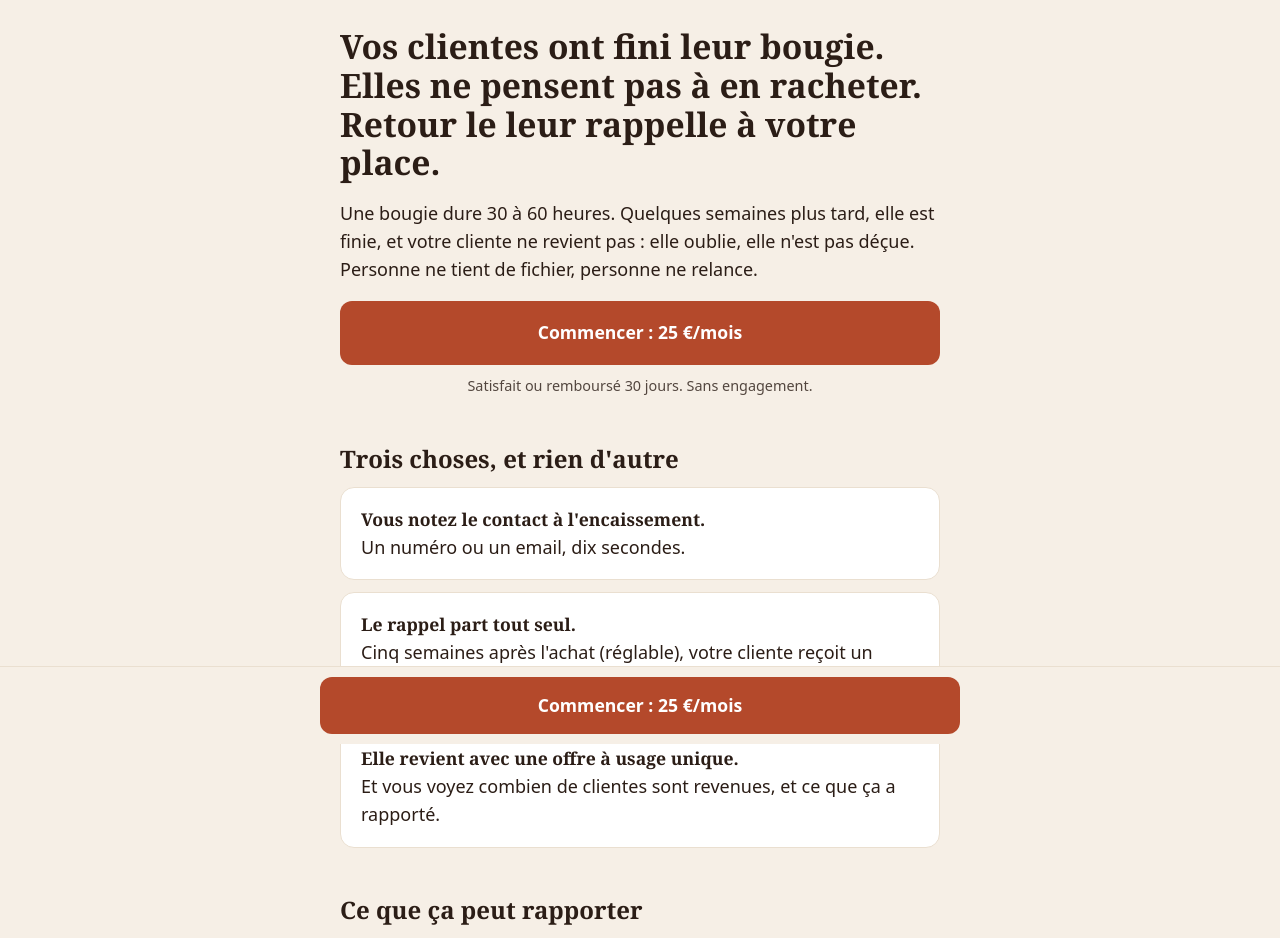
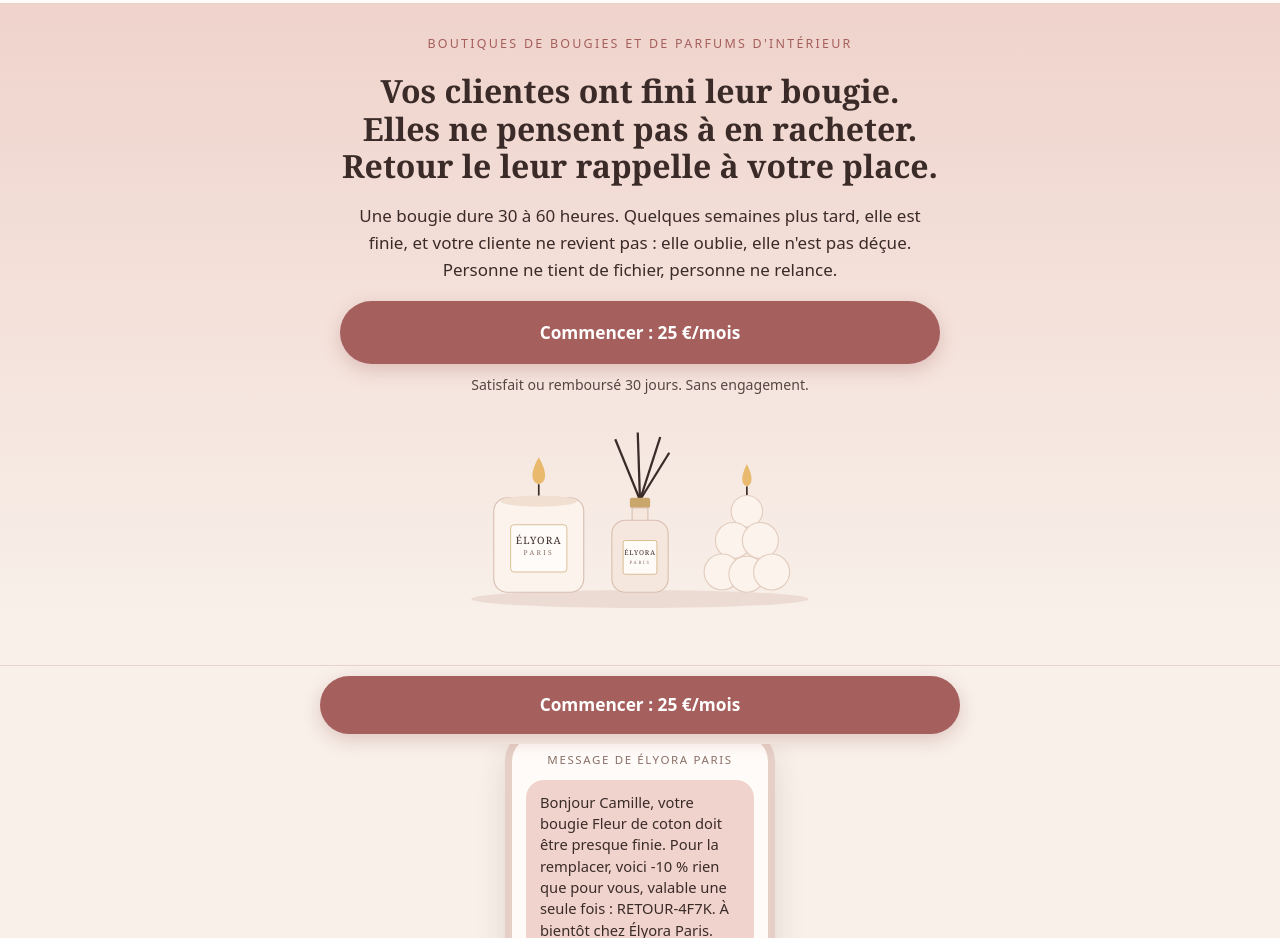
Before and after one commit to ElyoraParis/Retour-, a plain HTML site: page index.html in a window 1280 px wide. Shown: the part 56-994 px from the top of the page. Drawn offline with Linux system fonts and the light colour scheme.

Commit message:
Update index.html

```diff
--- a/index.html
+++ b/index.html
@@ -4,64 +4,115 @@
 <meta charset="utf-8">
 <meta name="viewport" content="width=device-width, initial-scale=1">
 <title>Retour : le rappel qui fait revenir vos clientes</title>
-<meta name="description" content="Vos clientes ont fini leur bougie. Retour leur rappelle de en racheter une, à votre place. 25 €/mois, satisfait ou remboursé 30 jours.">
+<meta name="description" content="Vos clientes ont fini leur bougie. Elles ne pensent pas à en racheter. Retour le leur rappelle à votre place. 25 €/mois, satisfait ou remboursé 30 jours.">
 <meta property="og:title" content="Retour : le rappel qui fait revenir vos clientes">
 <meta property="og:description" content="Vos clientes ont fini leur bougie. Retour le leur rappelle à votre place.">
 <meta property="og:type" content="website">
 <meta property="og:locale" content="fr_FR">
 <style>
-:root{--fond:#F6EFE6;--encre:#2B1D16;--accent:#B4492B;--clair:#EADFD0}
+:root{--fond:#F8F0E9;--rose:#EFD3CC;--encre:#3B2B28;--accent:#A55F5C;--or:#B8955A;--blanc:#FFFBF8;--ligne:#E6D3C9}
 *{box-sizing:border-box}
 html{scroll-behavior:smooth}
-body{margin:0;background:var(--fond);color:var(--encre);font:18px/1.55 system-ui,-apple-system,"Segoe UI",sans-serif;padding-bottom:84px}
-main,footer{max-width:640px;margin:0 auto;padding:0 20px}
-h1,h2,h3{font-family:Georgia,"Times New Roman",serif;line-height:1.15;font-weight:700}
-h1{font-size:2.1rem;margin:36px 0 16px}
-h2{font-size:1.5rem;margin:48px 0 14px}
-.marque{font-family:Georgia,serif;font-weight:700;letter-spacing:.04em;padding-top:20px;font-size:1.1rem}
-.marque span{color:var(--accent)}
-.btn{display:block;text-align:center;background:var(--accent);color:#fff;text-decoration:none;font-weight:700;padding:18px 20px;border-radius:12px;font-size:1.1rem}
-.petit{font-size:.9rem;opacity:.8;text-align:center;margin:10px 0 0}
-.carte{background:#fff;border:1px solid var(--clair);border-radius:14px;padding:18px 20px;margin:12px 0}
-.carte b{font-family:Georgia,serif;font-size:1.1rem}
-.prix{font-family:Georgia,serif;font-size:2.6rem;font-weight:700;margin:0}
-.garantie{border:2px solid var(--accent);border-radius:14px;padding:18px 20px;margin:20px 0}
-details{border-bottom:1px solid var(--clair);padding:14px 0}
+body{margin:0;background:var(--fond);color:var(--encre);font:17px/1.6 system-ui,-apple-system,"Segoe UI",sans-serif;padding-bottom:84px}
+.c{max-width:640px;margin:0 auto;padding:0 20px}
+h1,h2,.serif{font-family:Georgia,"Times New Roman",serif;font-weight:700;line-height:1.18}
+h1{font-size:2rem;margin:18px 0 14px}
+h2{font-size:1.5rem;margin:52px 0 14px;text-align:center}
+h2:after{content:"";display:block;width:44px;height:2px;background:var(--or);margin:12px auto 0}
+.haut{background:var(--blanc);border-bottom:1px solid var(--ligne);text-align:center;padding:16px 0}
+.logo{font-family:Georgia,serif;font-weight:700;letter-spacing:.32em;font-size:1.05rem}
+.logo span{color:var(--accent)}
+.hero{background:linear-gradient(var(--rose),var(--fond));padding:30px 0 10px;text-align:center}
+.sur{font-size:.78rem;letter-spacing:.18em;text-transform:uppercase;color:var(--accent);margin:0}
+.btn{display:block;text-align:center;background:var(--accent);color:#fff;text-decoration:none;font-weight:700;padding:18px 20px;border-radius:999px;font-size:1.08rem;box-shadow:0 6px 18px rgba(165,95,92,.28)}
+.petit{font-size:.88rem;opacity:.85;text-align:center;margin:10px 0 0}
+.bougies{display:block;width:100%;max-width:360px;margin:22px auto 0}
+.tel{width:270px;max-width:100%;margin:0 auto;background:var(--blanc);border:7px solid #E5CFC6;border-radius:34px;padding:16px 14px 18px;box-shadow:0 14px 30px rgba(59,43,40,.12)}
+.tel small{display:block;text-align:center;font-size:.72rem;letter-spacing:.14em;text-transform:uppercase;color:#8a7068;margin-bottom:10px}
+.bulle{background:var(--rose);border-radius:18px 18px 18px 4px;padding:12px 14px;font-size:.92rem;line-height:1.45;text-align:left}
+.ex{text-align:center;font-size:.82rem;opacity:.75;margin:12px 0 0}
+.carte{background:var(--blanc);border:1px solid var(--ligne);border-radius:18px;padding:18px 20px;margin:12px 0}
+.num{display:inline-block;width:30px;height:30px;line-height:30px;text-align:center;border-radius:50%;background:var(--rose);color:var(--accent);font-family:Georgia,serif;font-weight:700;margin-right:8px}
+.carte b{font-family:Georgia,serif;font-size:1.08rem}
+.prix{font-family:Georgia,serif;font-size:2.8rem;font-weight:700;margin:0;text-align:center}
+.prix span{font-size:1rem;font-weight:400}
+.garantie{background:var(--blanc);border:2px solid var(--or);border-radius:18px;padding:18px 20px;margin:20px 0}
+details{border-bottom:1px solid var(--ligne);padding:14px 0}
 summary{font-weight:700;cursor:pointer}
 footer{padding-top:40px;padding-bottom:20px;font-size:.9rem}
 footer a{color:var(--encre);margin-right:14px}
-.legal{display:none;background:#fff;border-radius:14px;padding:20px;margin:24px 0;font-size:.95rem}
+.legal{display:none;background:var(--blanc);border-radius:14px;padding:20px;margin:24px 0;font-size:.95rem}
 .legal:target{display:block}
-.fixe{position:fixed;left:0;right:0;bottom:0;background:var(--fond);padding:10px 16px calc(10px + env(safe-area-inset-bottom));border-top:1px solid var(--clair)}
+.fixe{position:fixed;left:0;right:0;bottom:0;background:var(--fond);padding:10px 16px calc(10px + env(safe-area-inset-bottom));border-top:1px solid var(--ligne)}
 .fixe .btn{max-width:640px;margin:0 auto;padding:15px}
 </style>
 </head>
 <body>
-<main>
-<div class="marque">RETOUR<span>.</span></div>
 
+<div class="haut"><div class="logo">RETOUR<span>.</span></div></div>
+
+<section class="hero"><div class="c">
+<p class="sur">Boutiques de bougies et de parfums d'intérieur</p>
 <h1>Vos clientes ont fini leur bougie. Elles ne pensent pas à en racheter. Retour le leur rappelle à votre place.</h1>
 <p>Une bougie dure 30 à 60 heures. Quelques semaines plus tard, elle est finie, et votre cliente ne revient pas : elle oublie, elle n'est pas déçue. Personne ne tient de fichier, personne ne relance.</p>
 <a class="btn" href="https://buy.stripe.com/test_eVq00mfiq47AaRk0jf9Zm00">Commencer : 25 €/mois</a>
 <p class="petit">Satisfait ou remboursé 30 jours. Sans engagement.</p>
 
+<svg class="bougies" viewBox="0 0 320 170" role="img" aria-label="Bougie, diffuseur et bougie cube Élyora Paris">
+<ellipse cx="160" cy="160" rx="150" ry="8" fill="#E5CFC6" opacity=".6"/>
+<path d="M70 34C62 48 63 56 70 58C77 56 78 48 70 34Z" fill="#E9B96E"/>
+<line x1="70" y1="58" x2="70" y2="70" stroke="#3B2B28" stroke-width="1.5"/>
+<rect x="30" y="70" width="80" height="84" rx="12" fill="#FBF3EC" stroke="#D9BFB2"/>
+<ellipse cx="70" cy="73" rx="34" ry="5" fill="#F1DFD2"/>
+<rect x="45" y="94" width="50" height="42" rx="3" fill="#FFFBF8" stroke="#C9A66B" stroke-width=".6"/>
+<text x="70" y="111" text-anchor="middle" font-family="Georgia,serif" font-size="9" fill="#3B2B28" letter-spacing="1">ÉLYORA</text>
+<text x="70" y="121" text-anchor="middle" font-family="Georgia,serif" font-size="6" fill="#8a7068" letter-spacing="2">PARIS</text>
+<line x1="160" y1="72" x2="138" y2="18" stroke="#3B2B28" stroke-width="2"/>
+<line x1="160" y1="72" x2="158" y2="12" stroke="#3B2B28" stroke-width="2"/>
+<line x1="160" y1="72" x2="178" y2="16" stroke="#3B2B28" stroke-width="2"/>
+<line x1="160" y1="72" x2="186" y2="30" stroke="#3B2B28" stroke-width="2"/>
+<rect x="151" y="70" width="18" height="9" rx="2" fill="#C9A66B"/>
+<rect x="153" y="79" width="14" height="12" fill="#F6E7DE" stroke="#D9BFB2"/>
+<rect x="135" y="90" width="50" height="64" rx="12" fill="#F6E7DE" stroke="#D9BFB2"/>
+<rect x="145" y="108" width="30" height="30" rx="2" fill="#FFFBF8" stroke="#C9A66B" stroke-width=".6"/>
+<text x="160" y="121" text-anchor="middle" font-family="Georgia,serif" font-size="6" fill="#3B2B28" letter-spacing=".8">ÉLYORA</text>
+<text x="160" y="129" text-anchor="middle" font-family="Georgia,serif" font-size="4" fill="#8a7068" letter-spacing="1.5">PARIS</text>
+<path d="M255 40C249 52 250 58 255 60C260 58 261 52 255 40Z" fill="#E9B96E"/>
+<line x1="255" y1="60" x2="255" y2="68" stroke="#3B2B28" stroke-width="1.5"/>
+<g fill="#FBF3EC" stroke="#E3CDBF">
+<circle cx="255" cy="82" r="14"/>
+<circle cx="243" cy="108" r="16"/><circle cx="267" cy="108" r="16"/>
+<circle cx="233" cy="136" r="16"/><circle cx="255" cy="138" r="16"/><circle cx="277" cy="136" r="16"/>
+</g>
+</svg>
+</div></section>
+
+<main class="c">
+
+<h2>Le rappel, tel que le reçoit votre cliente</h2>
+<div class="tel">
+<small>Message de Élyora Paris</small>
+<div class="bulle">Bonjour Camille, votre bougie Fleur de coton doit être presque finie. Pour la remplacer, voici -10 % rien que pour vous, valable une seule fois : RETOUR-4F7K. À bientôt chez Élyora Paris.</div>
+</div>
+<p class="ex">Exemple de rappel. Le texte et l'offre sont les vôtres.</p>
+
 <h2>Trois choses, et rien d'autre</h2>
-<div class="carte"><b>Vous notez le contact à l'encaissement.</b><br>Un numéro ou un email, dix secondes.</div>
-<div class="carte"><b>Le rappel part tout seul.</b><br>Cinq semaines après l'achat (réglable), votre cliente reçoit un message à votre nom.</div>
-<div class="carte"><b>Elle revient avec une offre à usage unique.</b><br>Et vous voyez combien de clientes sont revenues, et ce que ça a rapporté.</div>
+<div class="carte"><span class="num">1</span><b>Vous notez le contact à l'encaissement.</b><br>Un numéro ou un email, dix secondes.</div>
+<div class="carte"><span class="num">2</span><b>Le rappel part tout seul.</b><br>Cinq semaines après l'achat (réglable), votre cliente reçoit un message à votre nom.</div>
+<div class="carte"><span class="num">3</span><b>Elle revient avec une offre à usage unique.</b><br>Et vous voyez combien de clientes sont revenues, et ce que ça a rapporté.</div>
 
 <h2>Ce que ça peut rapporter</h2>
-<p>Exemple : 10 clientes par mois qui reviennent grâce au rappel, avec un panier de 35 €, font 350 € de ventes. Retour coûte 25 €. Soit environ 0,83 € par jour.</p>
+<p style="text-align:center">Exemple : 10 clientes par mois qui reviennent grâce au rappel, avec un panier de 35 €, font 350 € de ventes. Retour coûte 25 €, soit environ 0,83 € par jour.</p>
 
 <h2>Tarif</h2>
 <div class="carte">
-<p class="prix">25 €<span style="font-size:1rem;font-weight:400"> / mois</span></p>
-<p>Soit environ 0,83 € par jour. Tout est inclus. Sans engagement, résiliable à tout moment.</p>
+<p class="prix">25 €<span> / mois</span></p>
+<p style="text-align:center">Soit environ 0,83 € par jour. Tout est inclus. Sans engagement, résiliable à tout moment.</p>
 <p><b>Accès anticipé :</b> vous êtes parmi les premières boutiques. Votre accès est ouvert sous 7 jours après le paiement, et vous êtes prévenue par email.</p>
 </div>
 
 <div class="garantie">
-<b>Satisfait ou remboursé, 30 jours.</b>
+<b class="serif">Satisfait ou remboursé, 30 jours.</b>
 <p style="margin:8px 0 0">Si Retour ne vous convient pas, écrivez-nous dans les 30 jours après votre paiement. Remboursement intégral sous 5 jours ouvrés, sans justification à fournir. Si votre accès n'est pas ouvert sous 7 jours, vous êtes aussi remboursée.</p>
 </div>
 
@@ -75,11 +126,11 @@ footer a{color:var(--encre);margin-right:14px}
 <details><summary>À quoi sert exactement ce que je paie ?</summary><p>À l'envoi automatique des rappels à vos clientes, à l'offre de retour à usage unique et au suivi des clientes revenues et du chiffre généré.</p></details>
 </main>
 
-<footer>
+<footer class="c">
 <a href="#mentions">Mentions légales</a><a href="#cgv">CGV</a><a href="#confidentialite">Confidentialité</a>
 
 <div class="legal" id="mentions">
-<h2 style="margin-top:0">Mentions légales</h2>
+<h2 style="margin-top:0;text-align:left">Mentions légales</h2>
 <p>Éditeur : [RAISON SOCIALE OU NOM À COMPLÉTER], [FORME JURIDIQUE]<br>
 SIRET : [À COMPLÉTER]<br>
 Adresse : [À COMPLÉTER]<br>
@@ -90,7 +141,7 @@ Directeur de la publication : [NOM À COMPLÉTER]</p>
 </div>
 
 <div class="legal" id="cgv">
-<h2 style="margin-top:0">Conditions générales de vente</h2>
+<h2 style="margin-top:0;text-align:left">Conditions générales de vente</h2>
 <p><b>Objet.</b> Abonnement mensuel au service Retour : rappels automatiques aux clients d'une boutique, offre de retour à usage unique, compteur de résultats.</p>
 <p><b>Prix.</b> 25 € par mois. Paiement mensuel par carte via Stripe. [TVA : à compléter selon votre statut.]</p>
 <p><b>Accès anticipé.</b> Le service est en lancement. L'accès est ouvert au plus tard 7 jours après le paiement. À défaut, l'abonnement est remboursé sur demande.</p>
@@ -102,7 +153,7 @@ Directeur de la publication : [NOM À COMPLÉTER]</p>
 </div>
 
 <div class="legal" id="confidentialite">
-<h2 style="margin-top:0">Politique de confidentialité</h2>
+<h2 style="margin-top:0;text-align:left">Politique de confidentialité</h2>
 <p><b>Responsable du traitement :</b> [RAISON SOCIALE À COMPLÉTER], [EMAIL À COMPLÉTER].</p>
 <p><b>Données collectées.</b> Votre email et les données de paiement, nécessaires à l'abonnement. Les données de carte sont traitées uniquement par Stripe et ne passent jamais par ce site.</p>
 <p><b>Finalités.</b> Gérer votre abonnement, vous donner accès au service, répondre à vos demandes.</p>
```
